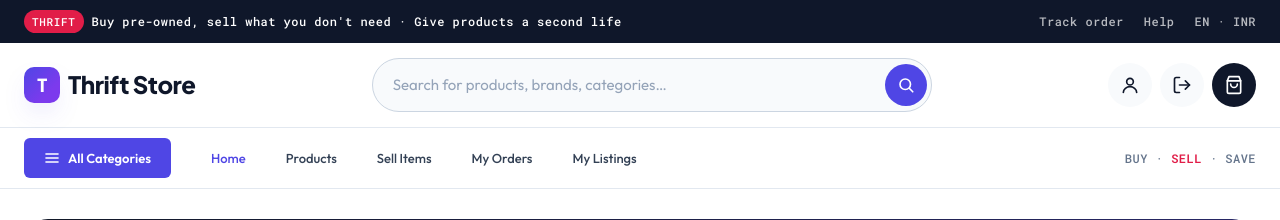
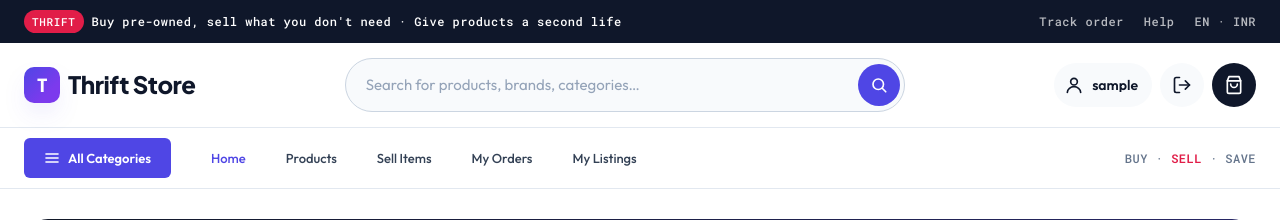
Before and after one commit to Joeljohny2003/mini-project, a Django app: page / in a window 1280 px wide. Shown: the top 220 px of the page. Run offline with Django 5.2, Linux system fonts and the light colour scheme; the visitor is signed in with stand-in values (Sample User, id 1); data that the repository does not hold is empty.

Commit message:
added some basics

```diff
--- a/static/assets/css/styles.css
+++ b/static/assets/css/styles.css
@@ -237,6 +237,25 @@ input, select, textarea { font: inherit; color: inherit; }
 }
 .icon-btn--cart { background: var(--ink); color: var(--paper); }
 .icon-btn--cart:hover { background: var(--indigo); color: var(--paper); }
+
+.icon-btn--user {
+  width: auto;
+  display: inline-flex;
+  align-items: center;
+  gap: 8px;
+  padding: 0 14px 0 10px;
+  border-radius: 999px;
+  font-weight: 600;
+  font-size: 14px;
+  text-decoration: none;
+}
+.icon-btn--user .user-name {
+  line-height: 1;
+  max-width: 120px;
+  overflow: hidden;
+  text-overflow: ellipsis;
+  white-space: nowrap;
+}
 
 /* ---------- Category nav bar ---------- */
 .nav-bar {
@@ -1286,6 +1305,8 @@ input, select, textarea { font: inherit; color: inherit; }
   .nav-toggle { display: block; }
   .nav-cta { display: none; }
   .utility .links { display: none; }
+  .icon-btn--user .user-name { display: none; }
+  .icon-btn--user { width: 44px; padding: 0; }
   .products { grid-template-columns: repeat(2, 1fr); }
   .shop-grid { grid-template-columns: repeat(2, 1fr); }
   .compact-row { grid-template-columns: 1fr; }
--- a/templates/marketplace/base.html
+++ b/templates/marketplace/base.html
@@ -50,8 +50,9 @@
 
       <div class="icon-row">
         {% if user.is_authenticated %}
-          <a href="{% url 'seller_dashboard' %}" class="icon-btn" aria-label="My account">
+          <a href="{% url 'seller_dashboard' %}" class="icon-btn icon-btn--user" aria-label="My account">
             <svg width="20" height="20" viewBox="0 0 24 24" fill="none" stroke="currentColor" stroke-width="2" stroke-linecap="round"><circle cx="12" cy="8" r="4"/><path d="M4 21c0-4 4-7 8-7s8 3 8 7"/></svg>
+            <span class="user-name">{{ user.username }}</span>
           </a>
           <a href="{% url 'logout' %}" class="icon-btn" aria-label="Logout">
             <svg width="20" height="20" viewBox="0 0 24 24" fill="none" stroke="currentColor" stroke-width="2" stroke-linecap="round" stroke-linejoin="round"><path d="M9 21H5a2 2 0 0 1-2-2V5a2 2 0 0 1 2-2h4"/><path d="M16 17l5-5-5-5"/><path d="M21 12H9"/></svg>
--- a/templates/marketplace/home.html
+++ b/templates/marketplace/home.html
@@ -271,7 +282,9 @@
         >
 
         <div class="hero-floating-card">
-            <span>♻</span>
+            <span>
+                <svg width="22" height="22" viewBox="0 0 24 24" fill="none" stroke="currentColor" stroke-width="2" stroke-linecap="round" stroke-linejoin="round"><path d="M11 20A7 7 0 0 1 9.8 6.1C15.5 5 17 4.48 19 2c1 2 2 4.18 2 8 0 5.5-4.78 10-10 10Z"/><path d="M2 21c0-3 1.85-5.36 5.08-6C9.5 14.52 12 13 13 12"/></svg>
+            </span>
             <div>
                 <strong>Give it a second life</strong>
                 <small>Buy • Sell • Reuse</small>
@@ -315,7 +328,7 @@
                     <div class="category-card">
 
                         <div class="category-icon">
-                            🛍️
+                            <svg width="28" height="28" viewBox="0 0 24 24" fill="none" stroke="currentColor" stroke-width="2" stroke-linecap="round" stroke-linejoin="round"><path d="M6 2 3 6v14a2 2 0 0 0 2 2h14a2 2 0 0 0 2-2V6l-3-4Z"/><path d="M3 6h18"/><path d="M16 10a4 4 0 0 1-8 0"/></svg>
                         </div>
 
                         <h6 class="fw-bold">
```
Also changed, not shown: other parts of templates/marketplace/home.html (+24 -8 lines).
